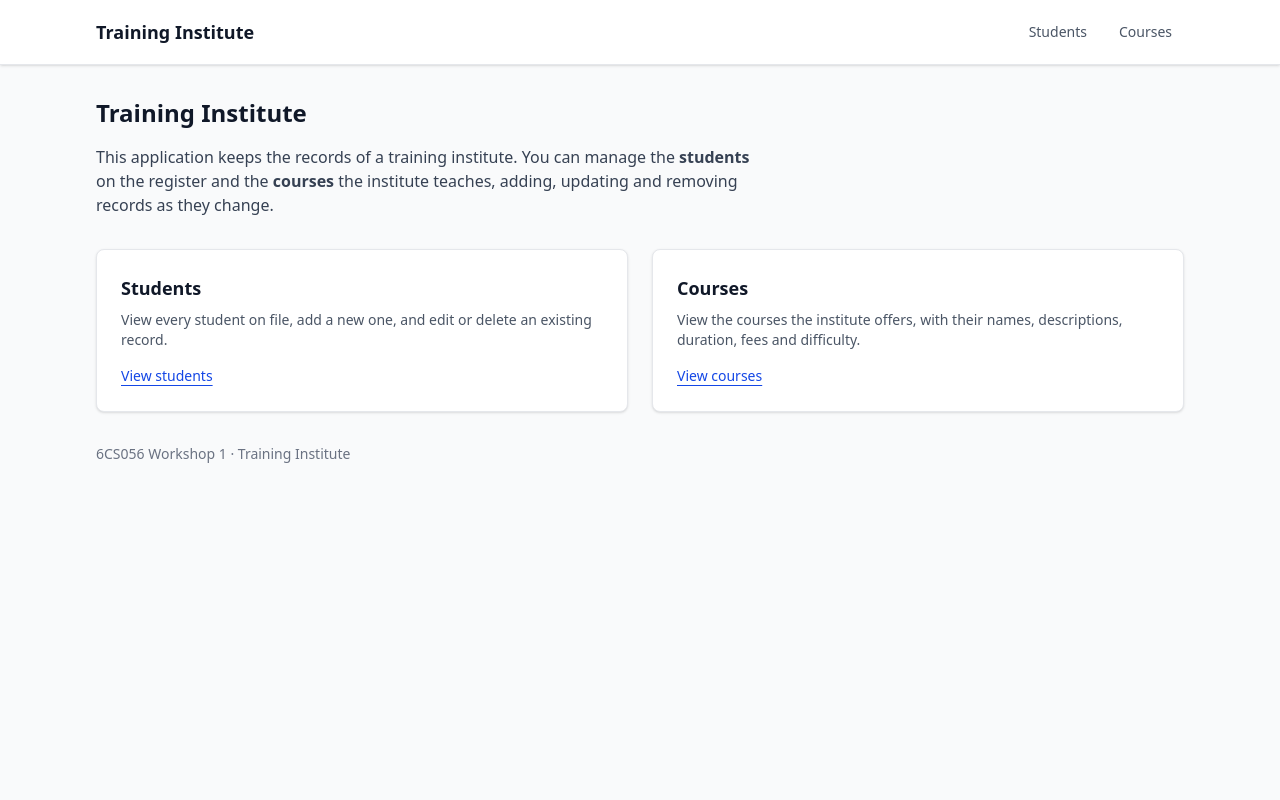
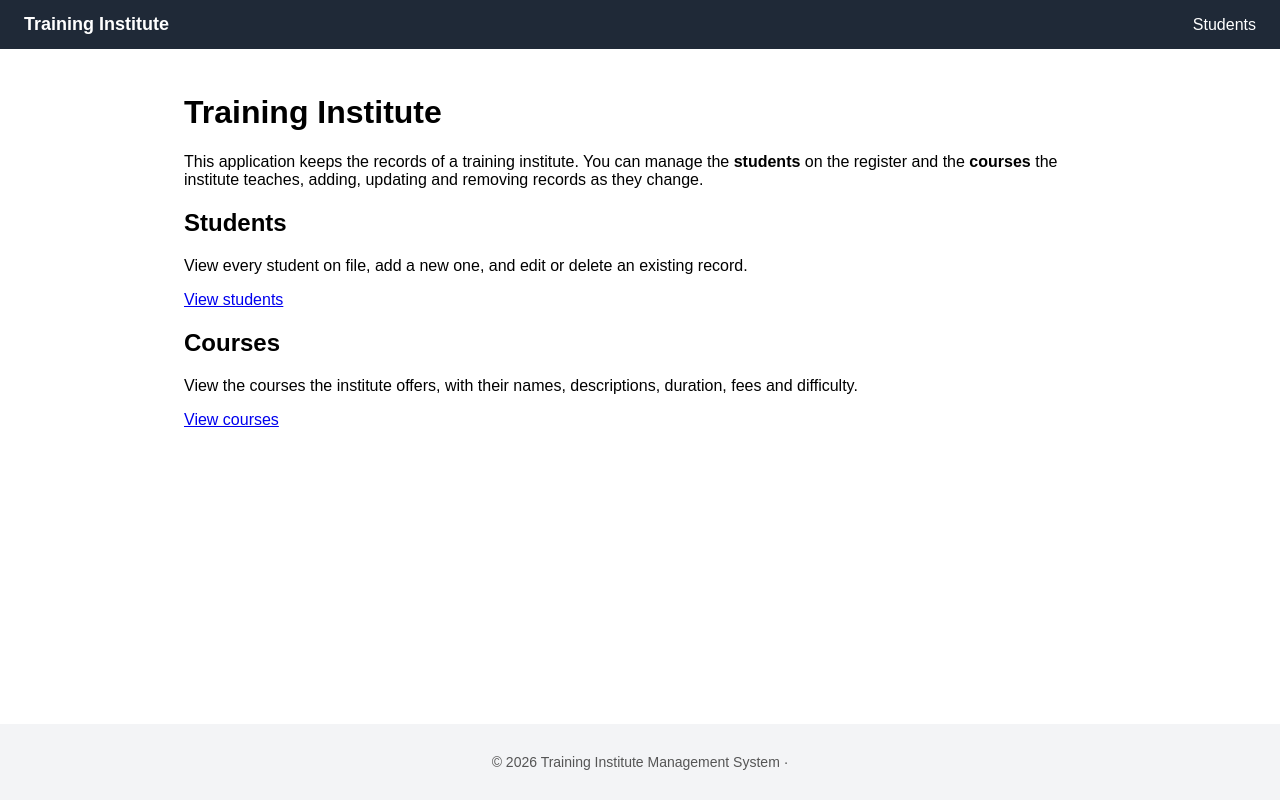
Before and after one commit to Navn-eet/6CS056-Workshop, a Laravel app: page / in a window 1280 px wide. Run offline with Laravel 12, Linux system fonts and the light colour scheme; style sheets or scripts are compiled from the project's sources.

Commit message:
feat: add shared layout with navigation and footer
Every page now renders through one layout that carries the navigation
bar, the footer and the flash message. The markup behind the navbar and
footer exists once, in the partials the components include.

```diff
--- /dev/null
+++ b/resources/views/components/alert.blade.php
@@ -0,0 +1,7 @@
+@props(['type' => 'success'])
+
+@if(session($type))
+    <div class="alert alert-{{ $type }}">
+        {{ session($type) }}
+    </div>
+@endif
--- /dev/null
+++ b/resources/views/components/footer.blade.php
@@ -0,0 +1 @@
+@include('partials.footer')
--- /dev/null
+++ b/resources/views/components/layouts/app.blade.php
@@ -0,0 +1,22 @@
+@props(['title' => 'Home'])
+
+<!DOCTYPE html>
+<html lang="en">
+<head>
+    <meta charset="UTF-8">
+    <meta name="viewport" content="width=device-width, initial-scale=1">
+    <title>{{ $title }} | Training Institute</title>
+    <link rel="stylesheet" href="{{ asset('css/app.css') }}">
+</head>
+<body>
+    <x-navbar />
+
+    <main class="container">
+        <x-alert />
+
+        {{ $slot }}
+    </main>
+
+    <x-footer />
+</body>
+</html>
--- /dev/null
+++ b/resources/views/components/navbar.blade.php
@@ -0,0 +1 @@
+@include('partials.navbar')
--- a/resources/views/layouts/app.blade.php
+++ b/resources/views/layouts/app.blade.php
@@ -1,57 +1,5 @@
-<!DOCTYPE html>
-<html lang="en">
-<head>
-    <meta charset="utf-8">
-    <meta name="viewport" content="width=device-width, initial-scale=1">
-    <title>@yield('title', 'Training Institute')</title>
-    @vite(['resources/css/app.css', 'resources/js/app.js'])
-</head>
-<body class="min-h-screen bg-gray-50 text-gray-900 antialiased">
-    <header class="border-b border-gray-200 bg-white shadow-sm">
-        <nav class="mx-auto flex h-16 max-w-6xl flex-wrap items-center justify-between gap-4 px-4 sm:px-6 lg:px-8">
-            <a href="/"
-               class="rounded-md text-lg font-semibold text-gray-900 focus-visible:outline-2 focus-visible:outline-offset-2 focus-visible:outline-gray-900">
-                Training Institute
-            </a>
+@php($pageTitle = trim($__env->yieldContent('title')) ?: 'Home')
 
-            <div class="flex items-center gap-2">
-                <a href="/students"
-                   class="rounded-md px-3 py-2 text-sm font-medium focus-visible:outline-2 focus-visible:outline-offset-2 focus-visible:outline-gray-900 {{ request()->is('students*') ? 'bg-gray-900 text-white' : 'text-gray-600 hover:bg-gray-100 hover:text-gray-900' }}">
-                    Students
-                </a>
-                <a href="/courses"
-                   class="rounded-md px-3 py-2 text-sm font-medium focus-visible:outline-2 focus-visible:outline-offset-2 focus-visible:outline-gray-900 {{ request()->is('courses*') ? 'bg-gray-900 text-white' : 'text-gray-600 hover:bg-gray-100 hover:text-gray-900' }}">
-                    Courses
-                </a>
-            </div>
-        </nav>
-    </header>
-
-    <main class="mx-auto max-w-6xl px-4 py-8 sm:px-6 lg:px-8">
-        @if (session('success'))
-            <div role="status"
-                 class="mb-6 rounded-md border border-green-200 bg-green-50 px-4 py-3 text-sm font-medium text-green-800">
-                {{ session('success') }}
-            </div>
-        @endif
-
-        @if ($errors->any())
-            <div role="alert"
-                 class="mb-6 rounded-md border border-red-200 bg-red-50 px-4 py-3 text-sm text-red-800">
-                <p class="font-semibold">Please fix the following errors:</p>
-                <ul class="mt-2 list-disc space-y-1 pl-5">
-                    @foreach ($errors->all() as $error)
-                        <li>{{ $error }}</li>
-                    @endforeach
-                </ul>
-            </div>
-        @endif
-
-        @yield('content')
-    </main>
-
-    <footer class="mx-auto max-w-6xl px-4 pb-8 text-sm text-gray-500 sm:px-6 lg:px-8">
-        6CS056 Workshop 1 &middot; Training Institute
-    </footer>
-</body>
-</html>
+<x-layouts.app :title="$pageTitle">
+    @yield('content')
+</x-layouts.app>
--- /dev/null
+++ b/resources/views/partials/footer.blade.php
@@ -0,0 +1,3 @@
+<footer class="footer">
+    <p>&copy; {{ date('Y') }} Training Institute Management System &middot;</p>
+</footer>
--- /dev/null
+++ b/resources/views/partials/navbar.blade.php
@@ -0,0 +1,10 @@
+<nav class="navbar">
+    <a href="{{ url('/') }}" class="brand">Training Institute</a>
+
+    <div>
+        <a href="{{ route('students.index') }}"
+           class="{{ request()->routeIs('students.*') ? 'active' : '' }}">
+            Students
+        </a>
+    </div>
+</nav>
```
Also changed, not shown: resources/views/components/delete-form.blade.php (added, +8 -0 lines), resources/views/components/form-input.blade.php (added, +10 -0 lines), resources/views/components/form-textarea.blade.php (added, +9 -0 lines), public/css/app.css (added).
